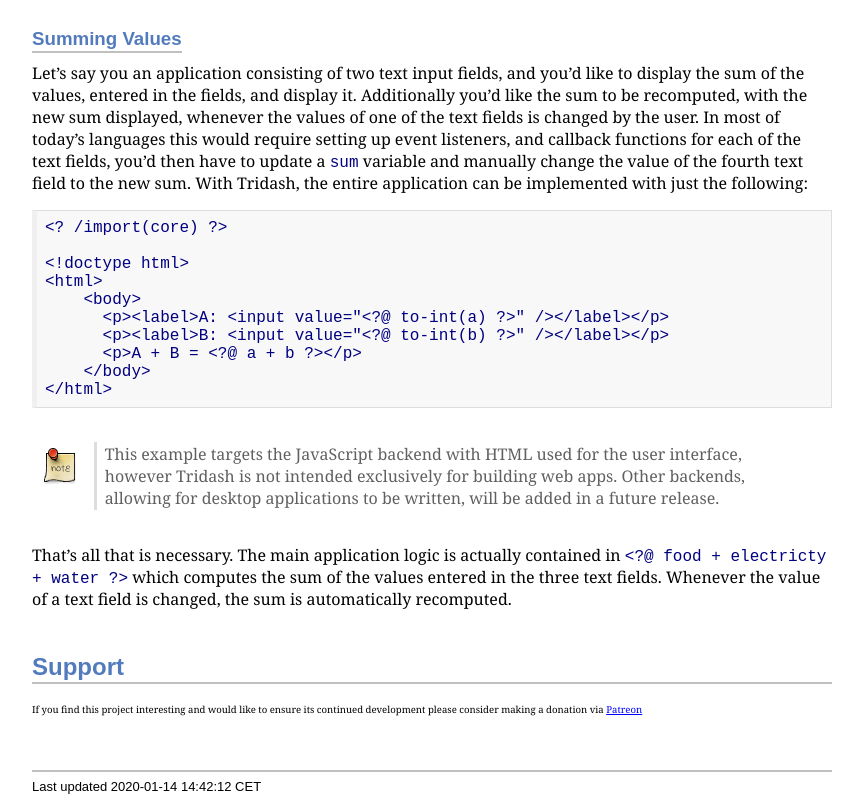
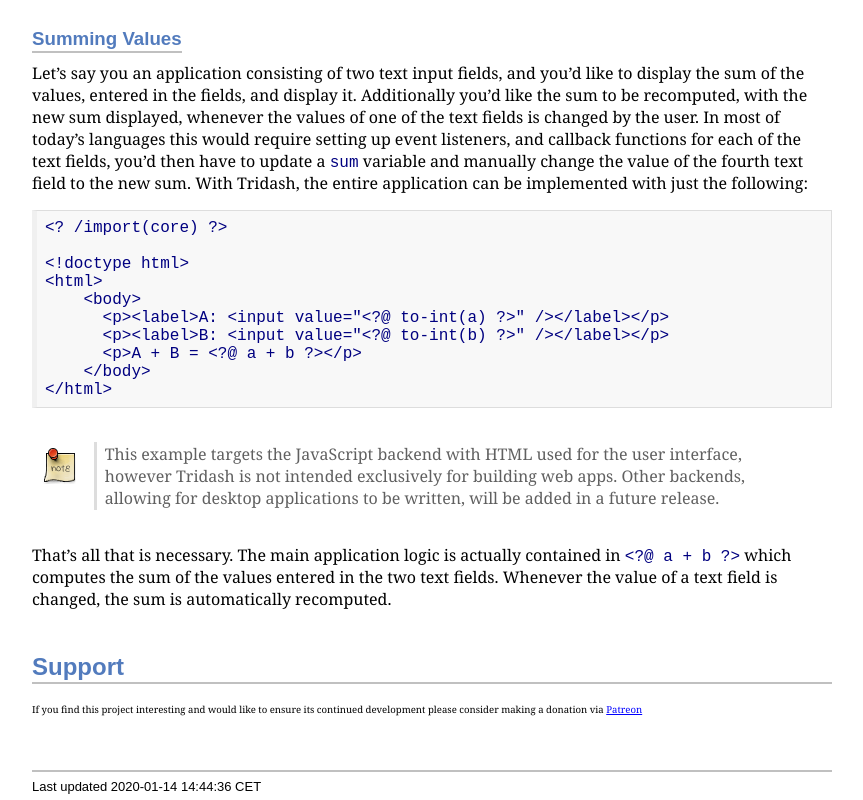
Before and after one commit to alex-gutev/tridash, a plain HTML site: page index.html in a window 1280 px wide. Shown: the part 1234-2034 px from the top of the page, without its empty margins (208-1071 px from the left). Drawn offline with Linux system fonts and the light colour scheme.

Commit message:
Fix example.

```diff
--- a/index.html
+++ b/index.html
@@ -149,8 +149,8 @@ to be written, will be added in a future release.</td>
 </tr></table>
 </div>
 <div class="paragraph"><p>That&#8217;s all that is necessary. The main application logic is actually
-contained in <span class="monospaced">&lt;?@ food + electricty + water ?&gt;</span> which computes the sum
-of the values entered in the three text fields. Whenever the value of
+contained in <span class="monospaced">&lt;?@ a + b ?&gt;</span> which computes the sum
+of the values entered in the two text fields. Whenever the value of
 a text field is changed, the sum is automatically recomputed.</p></div>
 </div>
 </div>
@@ -167,7 +167,7 @@ its continued development please consider making a donation via
 <div id="footer">
 <div id="footer-text">
 Last updated
- 2020-01-14 14:42:12 CET
+ 2020-01-14 14:44:36 CET
 </div>
 </div>
 </body>
```
Also changed, not shown: 1 other file.
